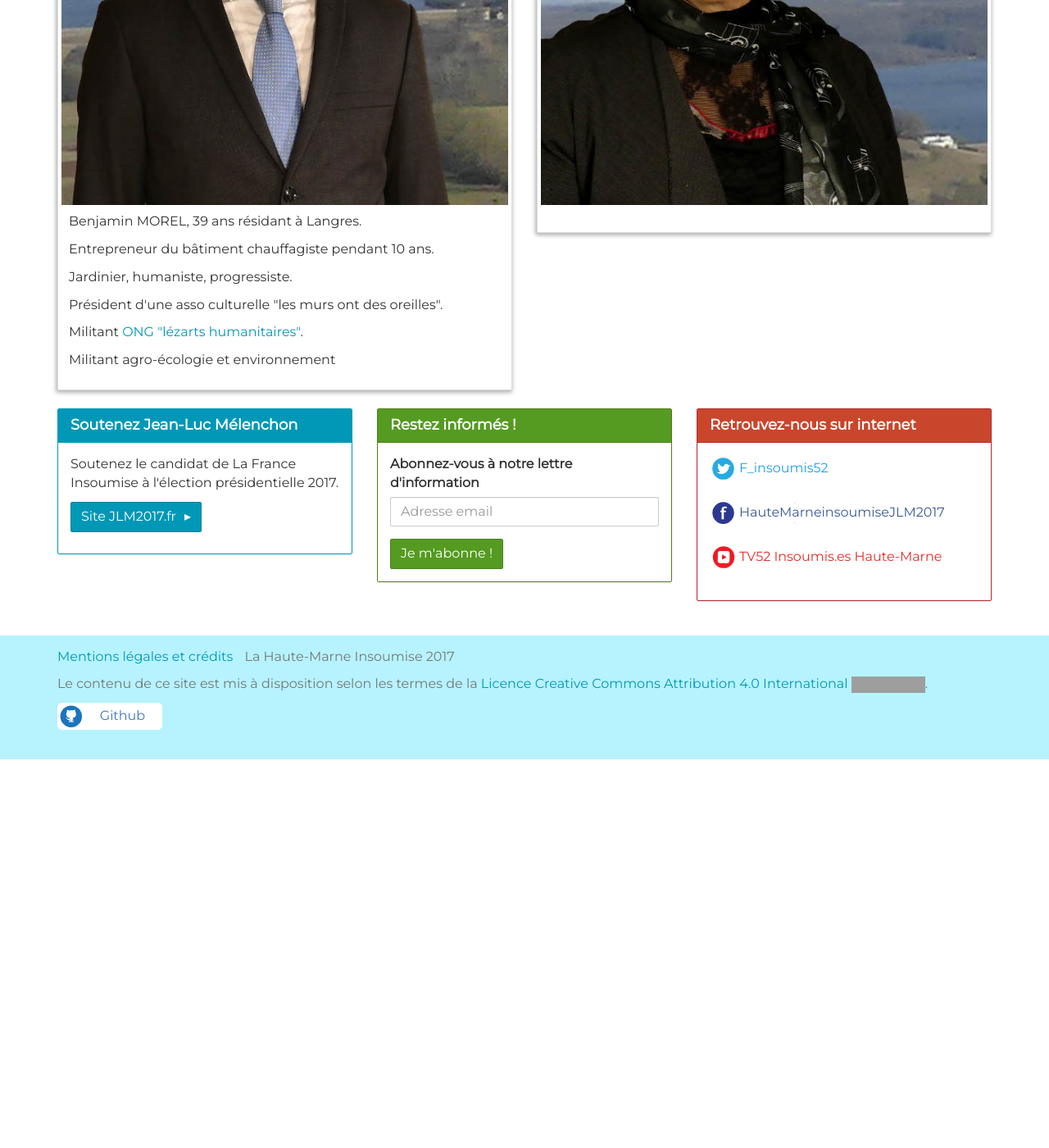
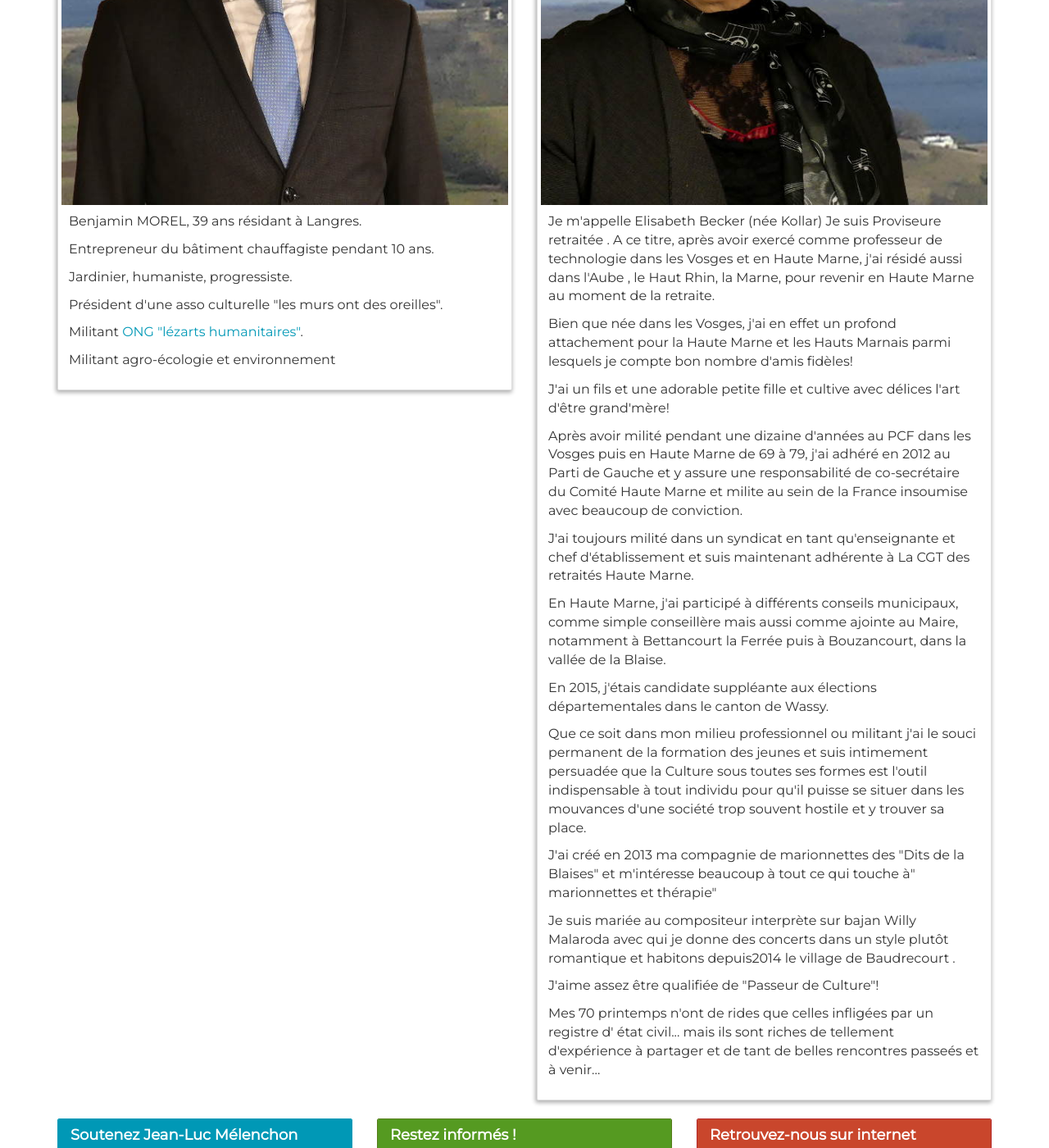
Before and after one commit to HauteMarneInsoumise/HauteMarneInsoumise.github.io, a Jekyll site: the page built from pages/nos-candidats-legislatives-2017.html, in a window 1280 px wide and 1400 px high, scrolled down 3240 px. Shown: the whole window at 82% size. Built offline with Jekyll 4.4.1, drawn with Linux system fonts in a browser that asks for light colours; before the commit the page ends 4166 px from its top, so only the background shows below that; grey boxes are pictures that could not be loaded.

Commit message:
Bio Elisabeth

```diff
--- a/pages/nos-candidats-legislatives-2017.html
+++ b/pages/nos-candidats-legislatives-2017.html
@@ -89,7 +89,6 @@
 <p>Président d'une asso culturelle "les murs ont des oreilles".</p>
 <p>Militant <a href="http://lezartshumanitaire.com/">ONG "lézarts humanitaires"</a>.</p>
 <p>Militant agro-écologie et environnement</p>
-          </p>
         </div>
       </figure>
     </div>
@@ -100,9 +99,18 @@
         </div>
         <img src="/img/candidats/elisabeth-becker.jpg" alt="Elisabeth BECKER, candidate de la France Insoumise aux élections législatives 2017 pour la deuxième circonscription de Haute-Marne" class="img-responsive">
         <div class="caption">
-          <p>
-
-          </p>
+<p>Je m'appelle Elisabeth Becker (née Kollar) Je suis Proviseure retraitée . A ce titre, après avoir exercé comme  professeur de technologie dans les Vosges et en Haute Marne, j'ai résidé aussi dans l'Aube , le Haut Rhin, la Marne,  pour revenir en Haute Marne au moment de la retraite.</p>
+<p>Bien que née dans les Vosges, j'ai en effet un profond attachement pour la Haute Marne et les Hauts Marnais parmi lesquels je compte bon nombre d'amis fidèles!</p>
+<p>J'ai un fils et une adorable petite fille et cultive avec délices l'art d'être grand'mère!</p>
+<p>Après avoir milité pendant une dizaine d'années au PCF dans les Vosges puis en Haute Marne de 69 à 79,  j'ai adhéré en 2012 au Parti de Gauche et y assure une responsabilité de co-secrétaire du Comité Haute Marne et milite au sein de la France insoumise avec beaucoup de conviction.</p>
+<p>J'ai toujours milité dans un syndicat en tant qu'enseignante et chef d'établissement et suis maintenant adhérente à La CGT des retraités Haute Marne.</p>
+<p>En Haute Marne, j'ai participé à différents conseils municipaux,  comme simple conseillère mais aussi comme ajointe au Maire, notamment à Bettancourt la Ferrée puis à Bouzancourt, dans la vallée de la Blaise.</p>
+<p>En 2015, j'étais candidate suppléante aux élections départementales dans le canton de Wassy.</p>
+<p>Que ce soit dans mon milieu professionnel ou militant j'ai le souci permanent de la formation des jeunes et suis intimement persuadée que la Culture sous toutes ses formes est l'outil indispensable à tout individu pour qu'il puisse se situer dans les mouvances d'une société trop souvent hostile et y trouver sa place.</p>
+<p>J'ai créé en 2013 ma compagnie de marionnettes des "Dits de la Blaises" et m'intéresse beaucoup à tout ce qui touche à" marionnettes et thérapie"</p>
+<p>Je suis mariée au compositeur interprète sur bajan Willy Malaroda avec qui je donne des concerts dans un style plutôt romantique et habitons depuis2014 le village de Baudrecourt .</p>
+<p>J'aime assez être qualifiée de "Passeur de Culture"!</p>
+<p>Mes 70 printemps n'ont de rides que celles infligées par un registre d' état civil... mais ils sont riches de tellement d'expérience à partager et de tant de belles rencontres passeés et à venir...</p>
         </div>
       </figure>
     </div>
```
